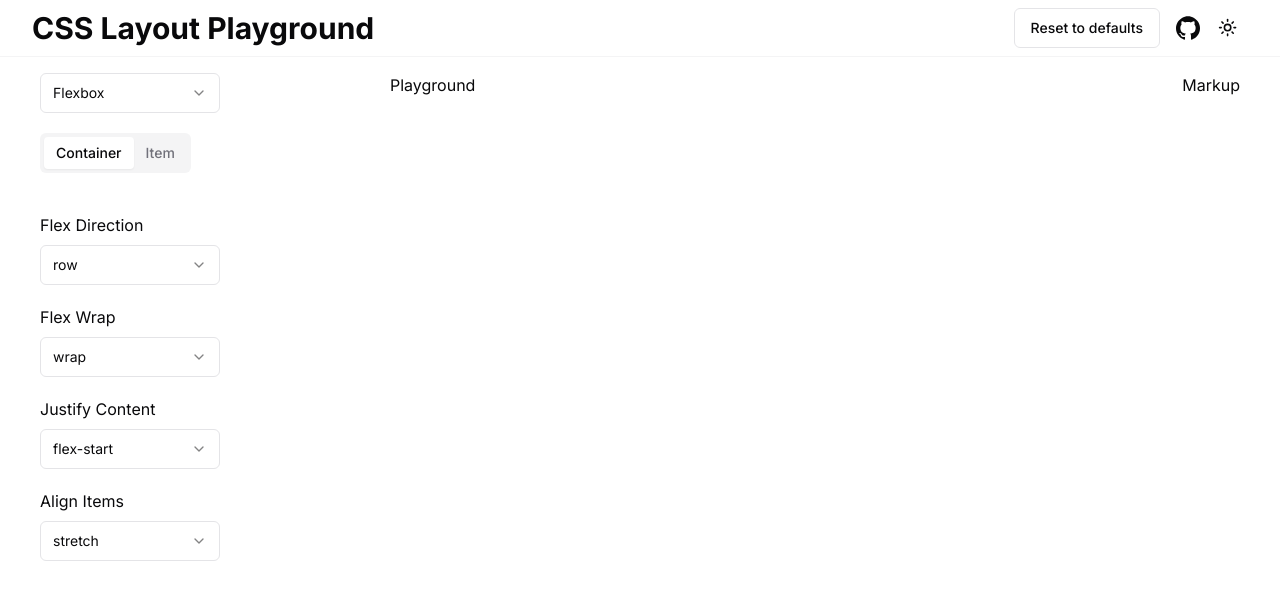
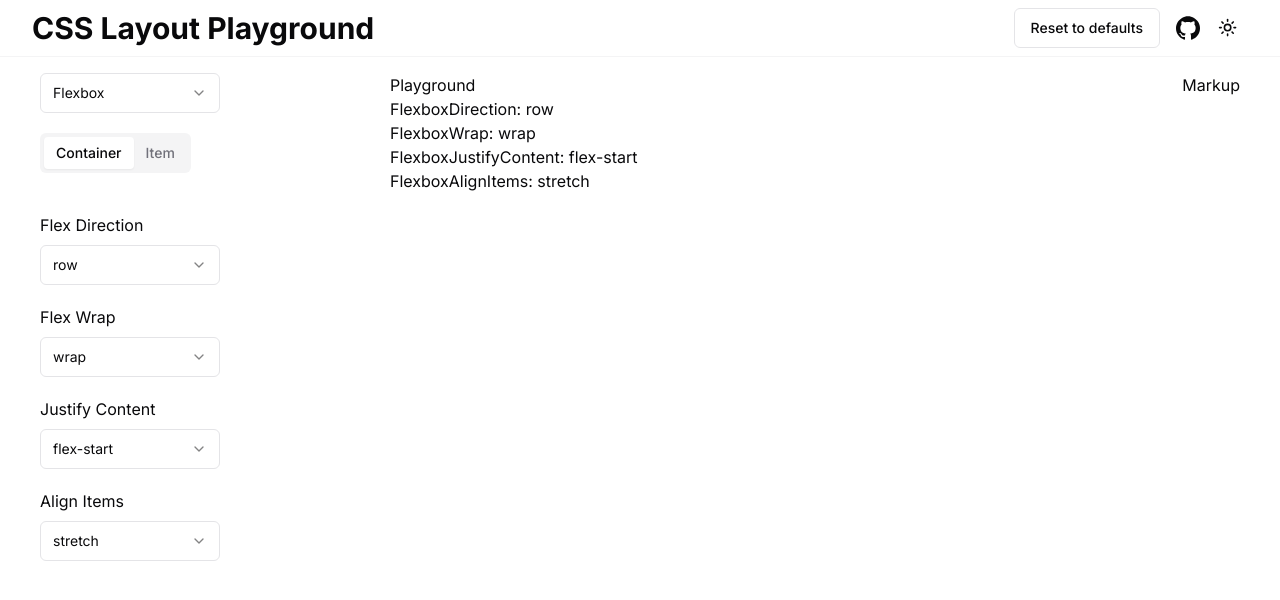
Before and after one commit to javalce/css-layout-playground, a Next.js app: page / in a window 1280 px wide. Shown: the top 600 px of the page. Built offline with nearby package versions, Linux system fonts and the light colour scheme.

Commit message:
Add flexbox properties to Playground component

```diff
--- a/src/components/Playground.tsx
+++ b/src/components/Playground.tsx
@@ -1,7 +1,19 @@
+'use client';
+
+import { useFlexbox } from '@/hooks/flexbox.hook';
+
 export default function Playground() {
+  const { flexboxDirection, flexboxWrap, flexboxJustifyContent, flexboxAlignItems } = useFlexbox();
+
   return (
     <main className='[grid-area:playground]'>
       <div>Playground</div>
+      <div>
+        <div>FlexboxDirection: {flexboxDirection}</div>
+        <div>FlexboxWrap: {flexboxWrap}</div>
+        <div>FlexboxJustifyContent: {flexboxJustifyContent}</div>
+        <div>FlexboxAlignItems: {flexboxAlignItems}</div>
+      </div>
     </main>
   );
 }
```
